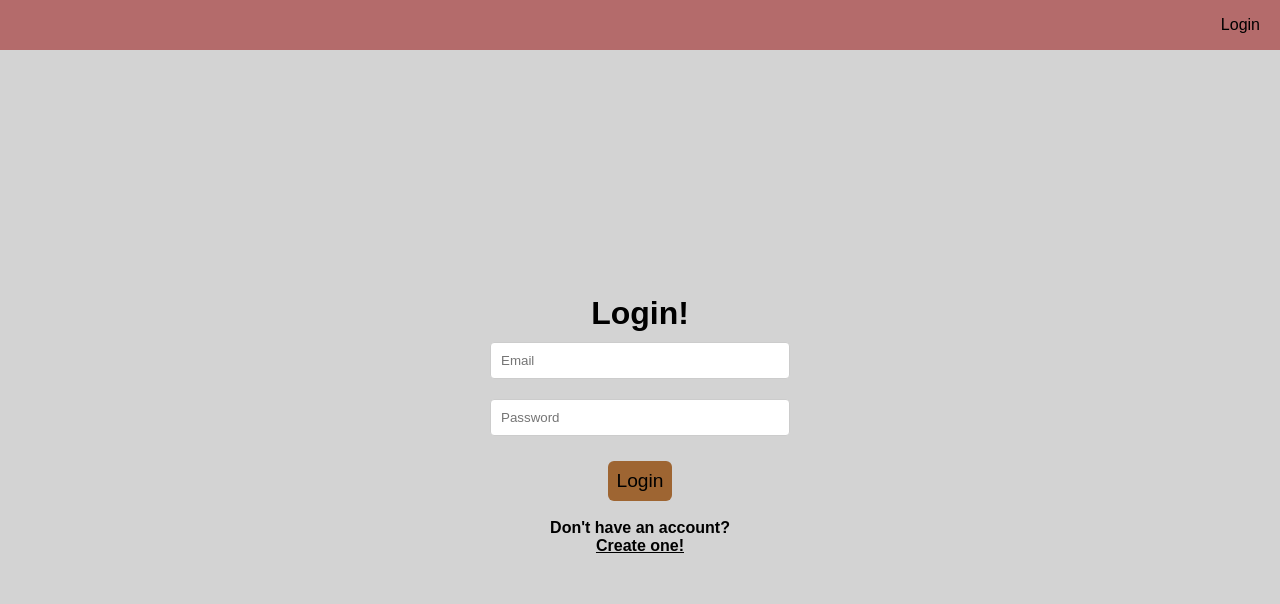
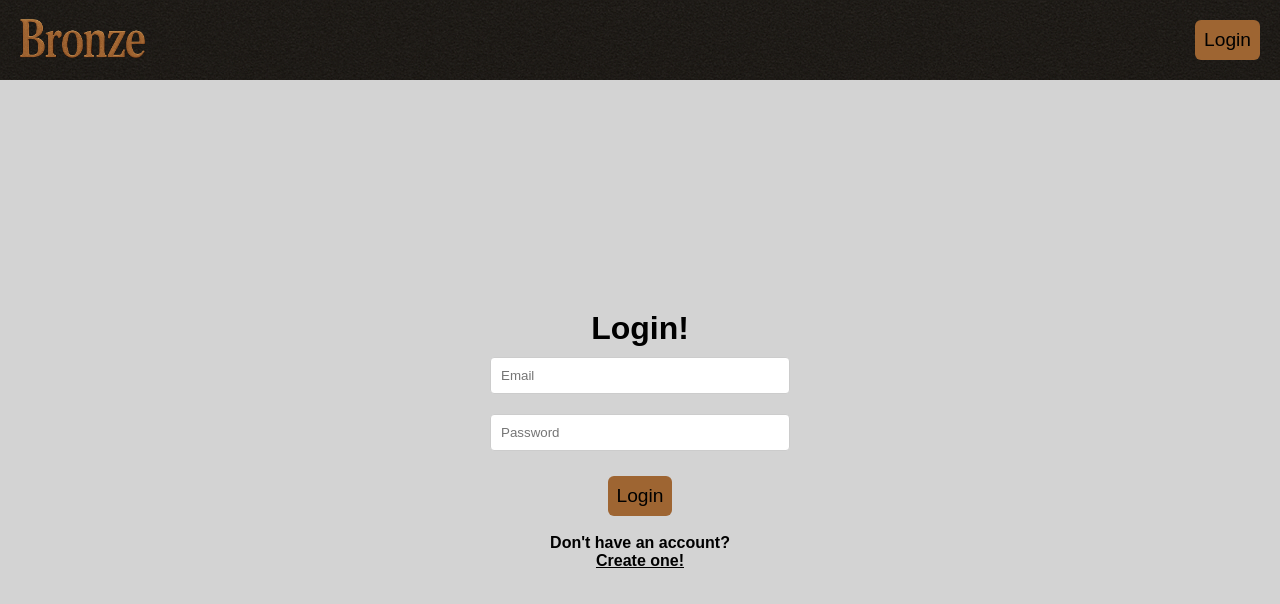
Before and after one commit to LaneLR/news-aggregator-app, a Next.js app: page /login in a window 1280 px wide. Shown: the top 604 px of the page. Built offline with nearby package versions, Linux system fonts and the light colour scheme; no server answers.

Commit message:
added background image and adjusted style

```diff
--- a/src/components/Header.jsx
+++ b/src/components/Header.jsx
@@ -3,17 +3,26 @@ import styled from "styled-components";
 import { useSelector } from "react-redux";
 import { logoutUser } from "@/app/slices/manageLoggedIn";
 import { useDispatch } from "react-redux";
+import Image from "next/image";
 import LogoutComponent from "./Logout";
 import Link from "next/link";
+import Button from "./Button";
 
 const Wrapper = styled.div`
   display: flex;
   align-items: center;
   justify-content: space-between;
-  height: 50px;
+  height: 80px;
   width: 100vw;
-  background-color: rgb(180, 107, 107);
+  background-image: url('images/BronzeHeaderBackground.png');
+  color: white;
 `;
+
+const HeaderLogo = styled.div`
+background-image: url('images/BronzeLogoHeader.png')
+width: auto;
+height: auto;
+`
 
 const LeftContainer = styled.div`
   display: flex;
@@ -63,7 +72,12 @@ export default function Header() {
       {isLoggedIn ? (
         <>
           <LeftContainer>
-            <h1>The News</h1>
+            <Image
+            src={'/images/BronzeLogoHeader.png'}
+            width={100}
+            height={50}
+            alt="Bronze Logo in the Header"
+            />
           </LeftContainer>
           <RightContainer>
             <nav style={{display: "flex", columnGap: "10px"}}>
@@ -76,11 +90,21 @@ export default function Header() {
         </>
       ) : (
         <>
-          <LeftContainer />
+          <LeftContainer >
+            <Link href={'/'}>
+                         <Image
+            src={'/images/BronzeText.png'}
+            width={125}
+            height={39}
+            alt="Bronze Logo in the Header"
+            />
+            </Link>
+
+          </LeftContainer>
           <RightContainer>
             <nav style={{display: "flex", columnGap: "10px"}}>
                 <Link href={"/login"}>
-                <p>Login</p>
+                <Button bgColor='#9E6532'>Login</Button>
                 </Link>
             </nav>
           </RightContainer>
```
